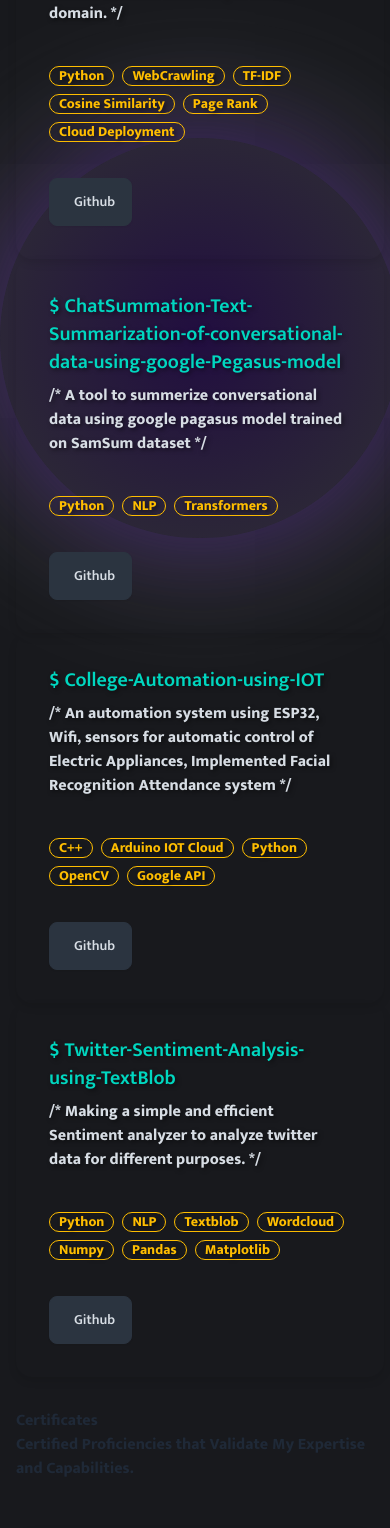
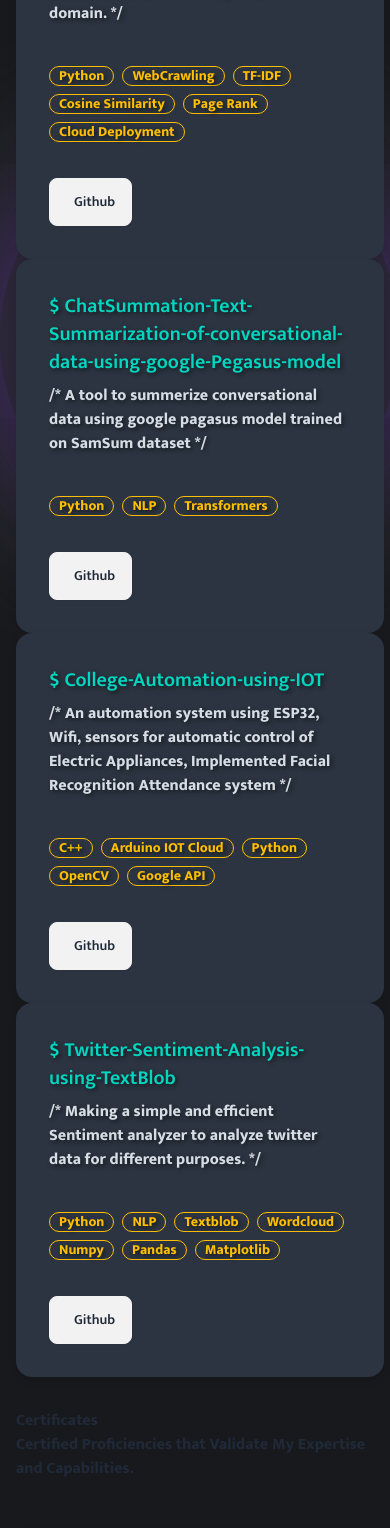
Before and after one commit to Shivans-Awasthi/Shivans-Portfolio-V2, a Next.js app: page / in a window 390 px wide. Shown: the part 2885-4413 px from the top of the page. Built offline with nearby package versions, Linux system fonts and the light colour scheme; grey boxes are pictures that could not be loaded; a web font is replaced by a local one.

Commit message:
UI changes

```diff
--- a/src/app/components/Blogspost.jsx
+++ b/src/app/components/Blogspost.jsx
@@ -30,10 +30,10 @@ return(
 <div data-aos="zoom-in" data-aos-duration="500" data-aos-delay="200">
 
 <div data-aos="fade-down" data-aos-duration="1000" data-aos-delay="300">
-<div class="card bg-neutral-800 rounded-xl card-compact lg:w-80 sm:w-96 00 shadow-xl ">
+<div class="card rounded-xl card-compact lg:w-80 sm:w-96 00 shadow-xl ">
   <figure><img src="https://www.hrkatha.com/wp-content/uploads/indian-flag-2644512_640.jpg" alt="OLQs" /></figure>
 
-  <div class="card-body ">
+  <div class="card-body bg-neutral">
     <h2 class="card-title text-neutral-content text-white">Essential Requisite Qualities of an Officer</h2>
     <p class="text-neutral-content">Blogger</p>
     <div class="card-actions justify-end">
--- a/src/app/components/Certification.jsx
+++ b/src/app/components/Certification.jsx
@@ -32,7 +32,7 @@ return(
 <div class="card zoom-container rounded-xl card-compact lg:w-80 sm:w-96 bg-neutral-800 shadow-xl ">
   <figure><img src="https://img-c.udemycdn.com/course/750x422/1565838_e54e_18.jpg" alt="Web development" /></figure>
 
-  <div class="card-body ">
+  <div class="card-body bg-neutral">
     <h2 class="card-title text-neutral-content text-white">The Complete 2024 Web Development Bootcamp // Udemy</h2>
     <p class="text-neutral-content">Dr. Angela Yu</p>
     <div class="card-actions justify-end">
@@ -49,9 +49,9 @@ return(
 
 <div data-aos="fade-down" data-aos-duration="1000" data-aos-delay="400">
 
-<div class="card rounded-xl card-compact lg:w-80 sm:w-96 bg-neutral-800 shadow-xl">
+<div class="card rounded-xl card-compact lg:w-80 sm:w-96 shadow-xl">
   <figure><img src="https://s3.amazonaws.com/coursera_assets/meta_images/generated/XDP/XDP~COURSE!~data-structures/XDP~COURSE!~data-structures.jpeg" alt="Data Structures" /></figure>
-  <div class="card-body">
+  <div class="card-body bg-neutral">
     <h2 class="card-title text-neutral-content text-white">Data Structures Course // Coursera</h2>
     <p class="text-neutral-content">University of California San Diego</p>
     <div class="card-actions justify-end">
@@ -67,9 +67,9 @@ return(
 <div data-aos="fade-down" data-aos-duration="1000" data-aos-delay="500">
 
 
-<div class="card rounded-xl card-compact lg:w-80 sm:w-96  bg-neutral-800 shadow-xl">
+<div class="card rounded-xl card-compact lg:w-80 sm:w-96 shadow-xl">
   <figure><img src="https://s3.amazonaws.com/coursera_assets/meta_images/generated/XDP/XDP~COURSE!~duke-programming-web/XDP~COURSE!~duke-programming-web.jpeg" alt="Fundamentals" /></figure>
-  <div class="card-body">
+  <div class="card-body bg-neutral">
     <h2 class="card-title text-neutral-content text-white">Programming Foundations with JavaScript, HTML and CSS Course // Coursera</h2>
     <p class="text-neutral-content">Duke University</p>
     <div class="card-actions justify-end">
@@ -87,10 +87,10 @@ return(
 
 
 <div data-aos="fade-down" data-aos-duration="1000" data-aos-delay="700">
-<div class="card rounded-xl card-compact lg:w-80 sm:w-96  bg-neutral-800 00 shadow-xl ">
+<div class="card rounded-xl card-compact lg:w-80 sm:w-96   shadow-xl ">
   <figure><img src="https://img-c.udemycdn.com/course/750x422/3795420_bad2.jpg" alt="Web development" /></figure>
 
-  <div class="card-body ">
+  <div class="card-body bg-neutral">
     <h2 class="card-title text-neutral-content text-white">ROS2 Robotics Developer Course - Using ROS2 In Python
  // Udemy</h2>
     <p class="text-neutral-content">Raymond Andrade</p>
--- a/src/app/components/Contact.jsx
+++ b/src/app/components/Contact.jsx
@@ -86,8 +86,8 @@ return(
 
     <div data-aos="fade-left" data-aos-duration="1000" data-aos-delay="200">
     <br/><br/><br/><br/>
-    <div class="card bg-neutral-800 rounded-xl w-80 min-w-sm shadow-xl ">
-      <form class="card-body " id="contact-form" name="contact-form" onSubmit={sendmail}>
+    <div class="card rounded-xl w-80 min-w-sm shadow-xl ">
+      <form class="card-body bg-neutral" id="contact-form" name="contact-form" onSubmit={sendmail}>
 
         <div class="form-control ">
           <label for="from_name " class="label">
--- a/src/app/components/Projects.jsx
+++ b/src/app/components/Projects.jsx
@@ -51,7 +51,7 @@ return(
 <div class=" p-3"></div>
 
 <div data-aos="zoom-in" data-aos-duration="500" data-aos-delay="300">
-<div class="card rounded-xl bg-neutral-800 lg:w-80 sm:w-96 text-neutral-content text-white">
+<div class="card rounded-xl bg-neutral lg:w-80 sm:w-96 text-neutral-content text-white">
   <div class="card-body">
     <h2 class="card-title text-accent">$ QueryLinker</h2>
     <p>/* An intelligent seach engine aimed at providing efficient and relevant search results to users within a perticular domain.  */</p><br/>
@@ -67,7 +67,7 @@ return(
     </div>
     <div class="card-actions justify-end">
       {/* <a href="https://querylinker-web-app-querylinker.koyeb.app/"><button class="btn bg-blue-700 text-white ">Deployment</button></a> */}
-      <a href="https://github.com/Shivans-Awasthi/QueryLinker"><button class="btn btn-neutral text-white rounded-3xl"><ion-icon name="logo-github"></ion-icon>Github</button></a>
+      <a href="https://github.com/Shivans-Awasthi/QueryLinker"><button class="btn btn-neutral-800 text-white rounded-3xl"><ion-icon name="logo-github"></ion-icon>Github</button></a>
     </div>
   </div>
 </div>
@@ -78,7 +78,7 @@ return(
 
 
 <div data-aos="zoom-in" data-aos-duration="500" data-aos-delay="400">
-<div class="card  lg:w-80 sm:w-96 rounded-xl bg-neutral-800 text-neutral-content text-white">
+<div class="card  lg:w-80 sm:w-96 rounded-xl bg-neutral text-neutral-content text-white">
   <div class="card-body">
     <h2 class="card-title text-accent">$ ChatSummation-Text-Summarization-of-conversational-data-using-google-Pegasus-model</h2>
     <p>/* A tool to summerize conversational data using google pagasus model trained on SamSum dataset */</p><br/>
@@ -90,7 +90,7 @@ return(
       <br/><br/>
     </div>
     <div class="card-actions justify-end">
-      <a href="https://github.com/Shivans-Awasthi/ChatSummation-Text-Summarization-of-conversational-data-using-google-Pegasus-model"><button class="btn rounded-3xl btn-neutral text-white"><ion-icon name="logo-github"></ion-icon>Github</button></a>
+      <a href="https://github.com/Shivans-Awasthi/ChatSummation-Text-Summarization-of-conversational-data-using-google-Pegasus-model"><button class="btn rounded-3xl btn-neutral-800 text-white"><ion-icon name="logo-github"></ion-icon>Github</button></a>
     </div>
   </div>
 </div>
@@ -107,7 +107,7 @@ return(
 
 <div data-aos="zoom-in" data-aos-duration="500" data-aos-delay="600">
 
-<div class="card rounded-xl lg:w-80 sm:w-96 bg-neutral-800 text-neutral-content text-white">
+<div class="card rounded-xl lg:w-80 sm:w-96 bg-neutral text-neutral-content text-white">
   <div class="card-body">
     <h2 class="card-title text-accent">$ College-Automation-using-IOT</h2>
     <p>/* An automation system using ESP32, Wifi, sensors for automatic control of Electric Appliances, Implemented Facial Recognition Attendance system */</p>
@@ -121,7 +121,7 @@ return(
       <br/><br/>
     </div>
     <div class="card-actions justify-end">
-     <a href="https://github.com/Shivans-Awasthi/College-Automation-using-IOT"><button class="btn rounded-3xl btn-neutral text-white"><ion-icon name="logo-github"></ion-icon>Github</button></a>
+     <a href="https://github.com/Shivans-Awasthi/College-Automation-using-IOT"><button class="btn rounded-3xl btn-neutral-800 text-white"><ion-icon name="logo-github"></ion-icon>Github</button></a>
     </div>
   </div>
 </div>
@@ -132,7 +132,7 @@ return(
 
 <div data-aos="zoom-in" data-aos-duration="500" data-aos-delay="700">
 
-<div class="card lg:w-80 sm:w-96 rounded-xl bg-neutral-800 text-neutral-content text-white">
+<div class="card lg:w-80 sm:w-96 rounded-xl bg-neutral text-neutral-content text-white">
   <div class="card-body">
     <h2 class="card-title text-accent">$ Twitter-Sentiment-Analysis-using-TextBlob</h2>
     <p>/* Making a simple and efficient Sentiment analyzer to analyze twitter data for different purposes. */</p><br/>
@@ -148,7 +148,7 @@ return(
     </div>
     <div class="card-actions justify-end">
 
-      <a href="https://github.com/Shivans-Awasthi/Twitter-Sentiment-Analysis-using-TextBlob"><button class="btn rounded-3xl btn-neutral text-white"><ion-icon name="logo-github"></ion-icon>Github</button></a>
+      <a href="https://github.com/Shivans-Awasthi/Twitter-Sentiment-Analysis-using-TextBlob"><button class="btn rounded-3xl btn-neutral-800 text-white"><ion-icon name="logo-github"></ion-icon>Github</button></a>
     </div>
   </div>
 </div>
```
